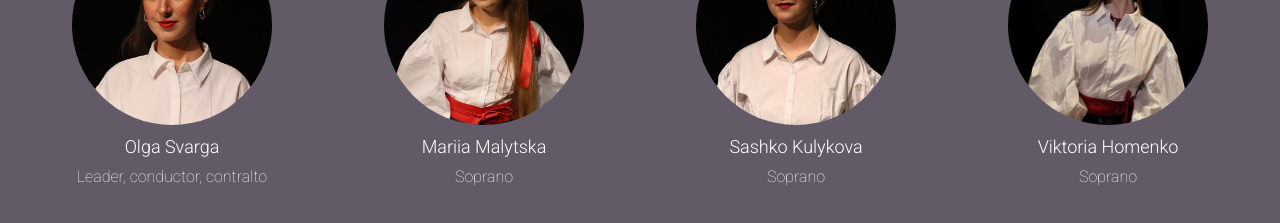
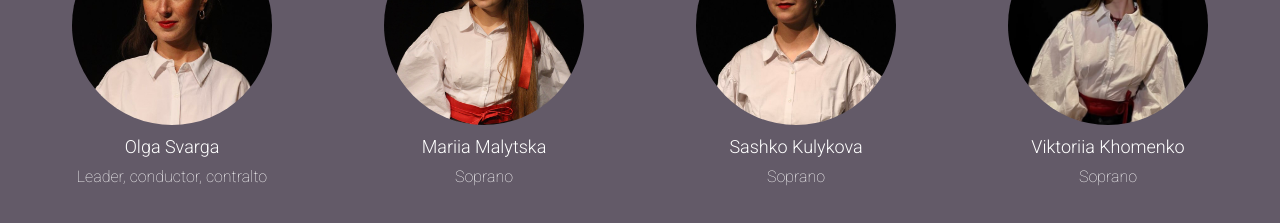
Before and after one commit to lkononenko/makivka-website, a Next.js app: page / in a window 1280 px wide. Shown: the part 2760-2983 px from the top of the page. Built offline with nearby package versions, Linux system fonts and the light colour scheme.

Commit message:
update name

```diff
--- a/src/app/partials/Team/Team.tsx
+++ b/src/app/partials/Team/Team.tsx
@@ -22,7 +22,7 @@ const teamMembers = [
   },
   {
     image: 'vika.jpeg',
-    name: 'Viktoria Homenko',
+    name: 'Viktoriia Khomenko',
     desc: 'Soprano',
     instagram: '_cherry____pie_',
   },
```
